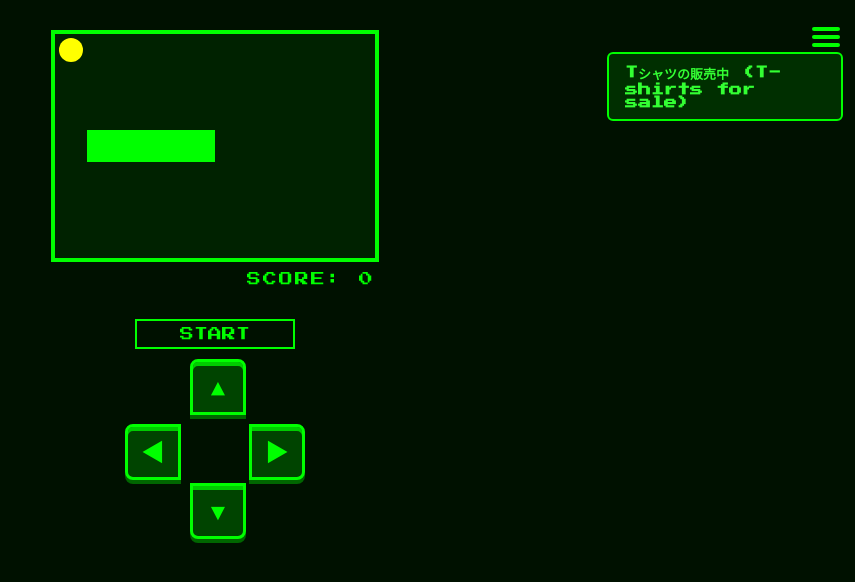
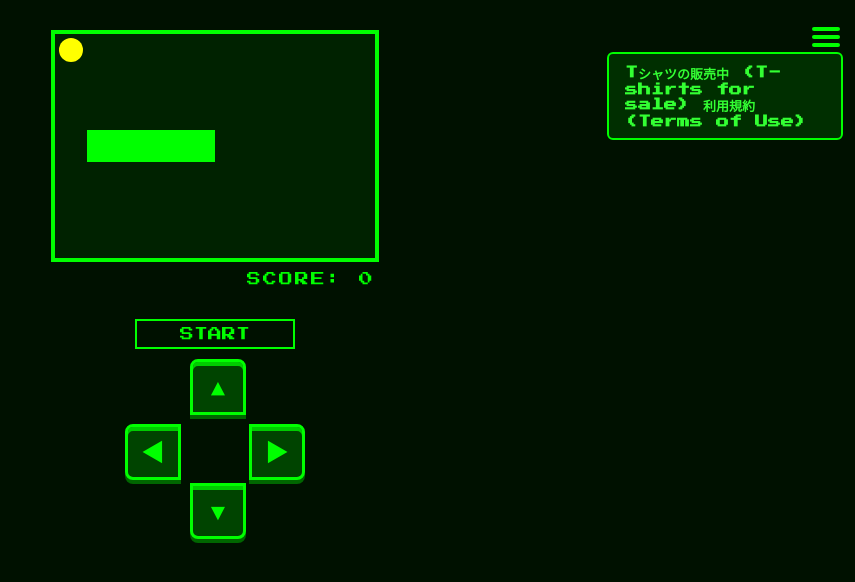
Before and after one commit to Tshirtman-a/tgame, a plain HTML site: page index.html in a window 1280 px wide. Both pictures are taken after a click on the button "メニューを開く". Shown: the whole page, without its empty margins (425-1280 px from the left). Drawn offline with Linux system fonts and the light colour scheme.

Commit message:
Update index.html

```diff
--- a/index.html
+++ b/index.html
@@ -179,6 +179,7 @@
 </button>
 <div id="menuContent">
   <a href="https://www.youtube.com/shorts/LZvqEaO55TM" target="_blank" rel="noopener noreferrer">Tシャツの販売中 (T-shirts for sale)</a>
+  <a href="https://superlative-quokka-484687.netlify.app/">利用規約 (Terms of Use)</a>
 </div>
 
 <script>
```
